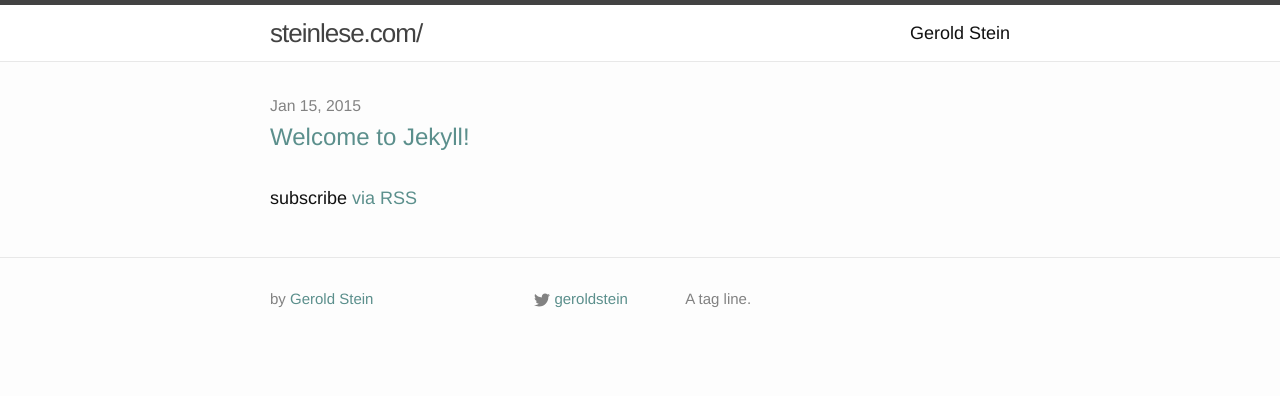
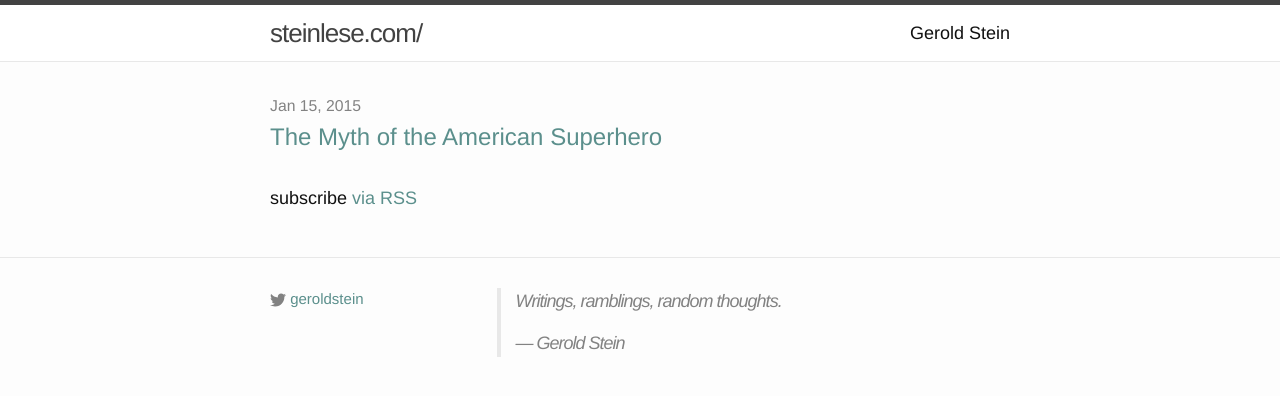
Before and after one commit to steinlese/steinlese.github.io, a Jekyll site: the page built from index.html, in a window 1280 px wide. Shown: the top 396 px of the page. Built offline with Jekyll 4.4.1, drawn with Linux system fonts in a browser that asks for light colours.

Commit message:
First article, kind of

```diff
--- a/_config.yml
+++ b/_config.yml
@@ -2,7 +2,7 @@
 title: steinlese.com/
 email: stein.gerold@gmail.com
 description: > # this means to ignore newlines until "baseurl:"
-    A tag line.
+  Writings, ramblings, random thoughts.
 baseurl: "" # the subpath of your site, e.g. /blog/
 url: "https://steinlese.com" # the base hostname & protocol for your site
 twitter_username: geroldstein
--- a/_includes/footer.html
+++ b/_includes/footer.html
@@ -3,13 +3,8 @@
   <div class="wrapper">
 
     <div class="footer-col-wrapper">
+
       <div class="footer-col  footer-col-1">
-        <ul class="contact-list">
-          <li>by <a href="mailto:{{ site.email }}">Gerold Stein</a></li>
-        </ul>
-      </div>
-
-      <div class="footer-col  footer-col-2">
         <ul class="social-media-list">
           <li>
             <a href="https://twitter.com/{{ site.twitter_username }}">
@@ -26,9 +21,8 @@
         </ul>
       </div>
 
-      <div class="footer-col  footer-col-3">
-        <p class="text">{{ site.description }}</p>
-      </div>
+      <div class="footer-col  footer-col-2">
+        <blockquote class="text"><p>{{ site.description }}</p><cite>— Gerold Stein</cite></blockquote>
     </div>
 
   </div>
--- a/_layouts/post.html
+++ b/_layouts/post.html
@@ -4,8 +4,8 @@ layout: default
 <div class="post">
 
   <header class="post-header">
+    <div class="post-category">{{ page.categories }}</div>
     <h1 class="post-title">{{ page.title }}</h1>
-    <p class="post-meta">{{ page.date | date: "%b %-d, %Y" }}{% if page.author %} • {{ page.author }}{% endif %}{% if page.meta %} • {{ page.meta }}{% endif %}</p>
   </header>
 
   <article class="post-content">
--- a/_sass/_layout.scss
+++ b/_sass/_layout.scss
@@ -121,18 +121,13 @@
 }
 
 .footer-col-1 {
-    width: -webkit-calc(35% - (#{$spacing-unit} / 2));
-    width:         calc(35% - (#{$spacing-unit} / 2));
+    width: -webkit-calc(30% - (#{$spacing-unit} / 2));
+    width:         calc(30% - (#{$spacing-unit} / 2));
 }
 
 .footer-col-2 {
-    width: -webkit-calc(20% - (#{$spacing-unit} / 2));
-    width:         calc(20% - (#{$spacing-unit} / 2));
-}
-
-.footer-col-3 {
-    width: -webkit-calc(45% - (#{$spacing-unit} / 2));
-    width:         calc(45% - (#{$spacing-unit} / 2));
+    width: -webkit-calc(70% - (#{$spacing-unit} / 2));
+    width:         calc(70% - (#{$spacing-unit} / 2));
 }
 
 @include media-query($on-laptop) {
--- a/css/main.scss
+++ b/css/main.scss
@@ -33,8 +33,12 @@ $on-laptop:        800px;
     font-family: 'EB Garamond', Garamond, Georgia, serif;
 }
 
+.post-category {
+    text-transform: uppercase;
+    color: lighten($text-color, 50%);
+}
+
 .site-header {
-//    background-color: lighten($brand-color, 15%);
     background-color: #fff;
 }
 
```
Also changed, not shown: _posts/2015-01-15-the-myth-of-the-american-superhero.markdown (added, +9 -0 lines), _posts/2015-01-15-welcome-to-jekyll.markdown (deleted, +0 -25 lines).
